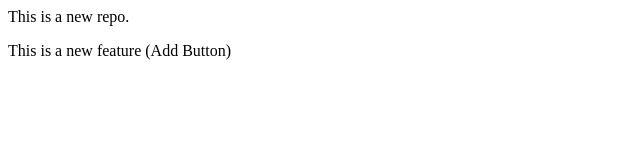
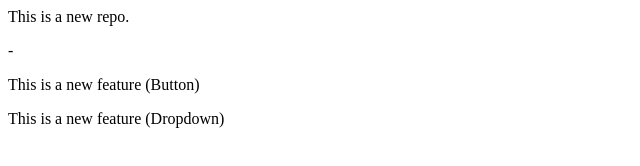
Before and after one commit to AnjaliGour0643/localrepo, a plain HTML site: page index.html in a window 1280 px wide. Shown: the whole page, without its empty margins (0-640 px from the left). Drawn offline with Linux system fonts and the light colour scheme.

Commit message:
Add both features

```diff
--- a/index.html
+++ b/index.html
@@ -1,2 +1,3 @@
 <p>This is a new repo.</p>
-<p>This is a new feature (Add Button)</p>
+-<p>This is a new feature (Button)</p>
+<p>This is a new feature (Dropdown)</p>
```
